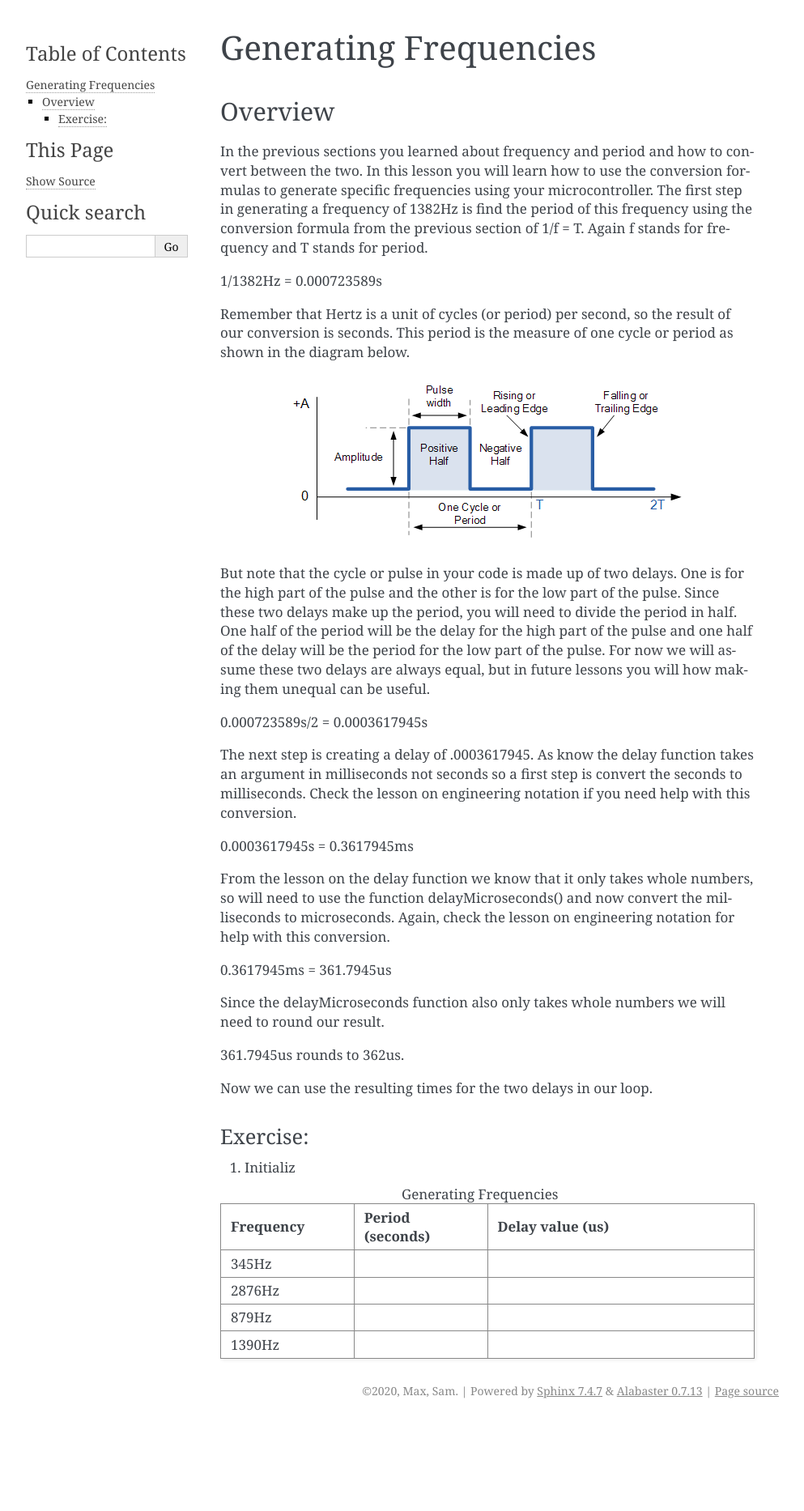
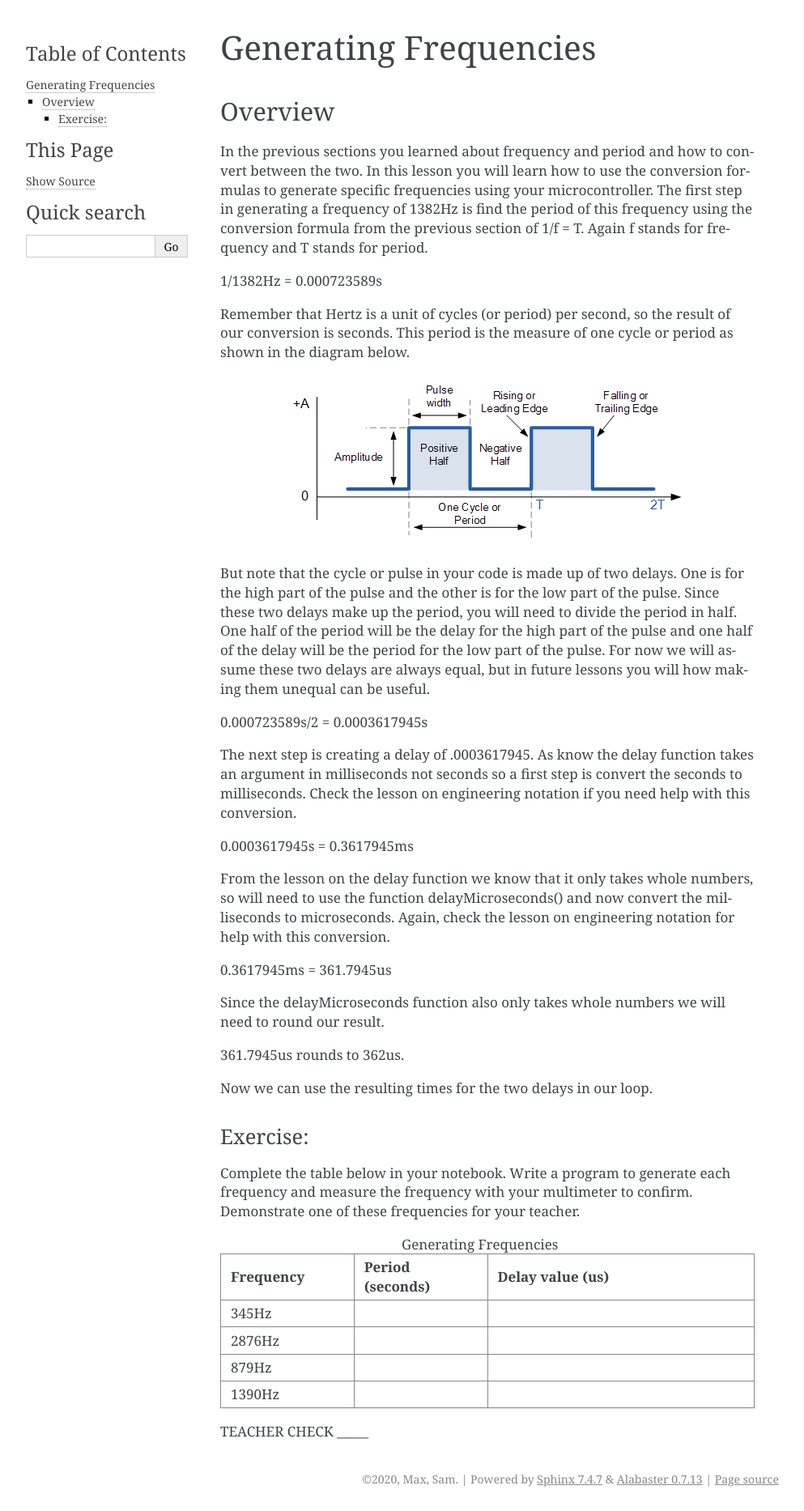
Before and after one commit to maxtkc/mvths-wiki, a Sphinx documentation site: the page built from docs/025b-generating-frequency.rst, in a window 1280 px wide. Shown: the whole page at 81% size, without its empty margins (148-1141 px from the left). Built offline with Sphinx 7.4.7, drawn with Linux system fonts in a browser that asks for light colours; before the commit the page ends 1757 px from its top, so only the background shows below that.

Commit message:
Update 025b-generating-frequency.rst

```diff
--- a/docs/025b-generating-frequency.rst
+++ b/docs/025b-generating-frequency.rst
@@ -41,7 +41,8 @@ Now we can use the resulting times for the two delays in our loop.
 Exercise:
 ~~~~~~~~~
 
-1. Initializ
+Complete the table below in your notebook. Write a program to generate each frequency and measure the frequency with your multimeter to confirm. Demonstrate
+one of these frequencies for your teacher.
 
 
 .. list-table:: Generating Frequencies
@@ -63,3 +64,5 @@ Exercise:
    * - 1390Hz
      -
      -
+
+TEACHER CHECK \_\_\_\_\_
```
